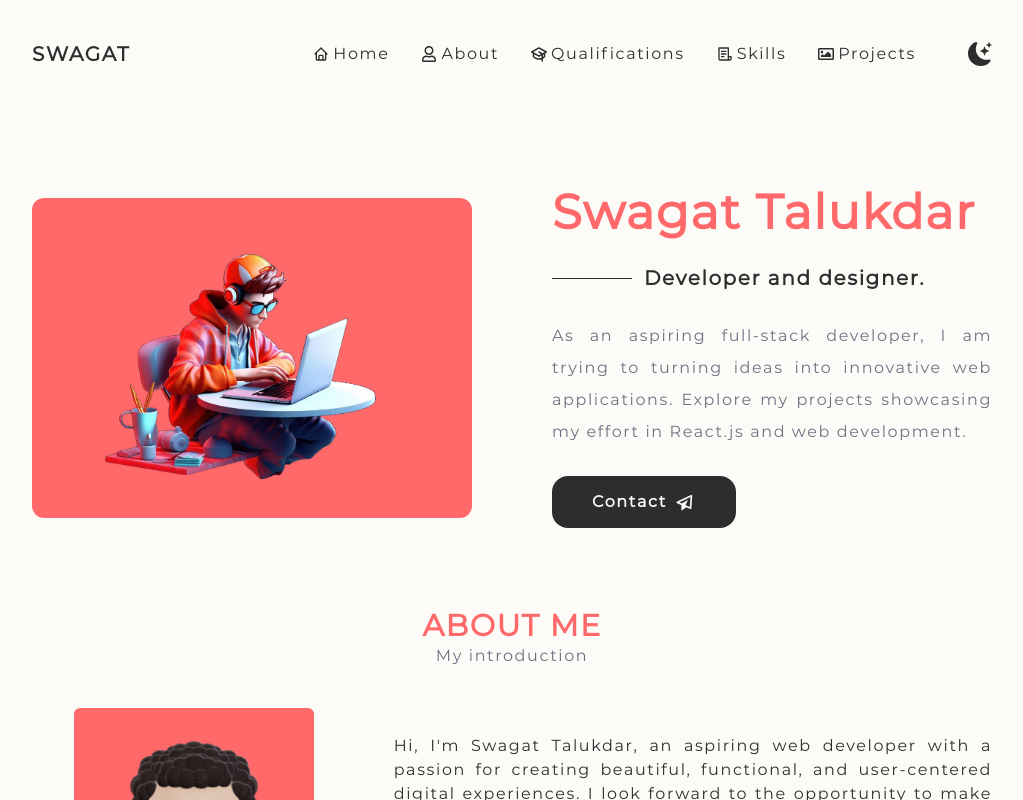
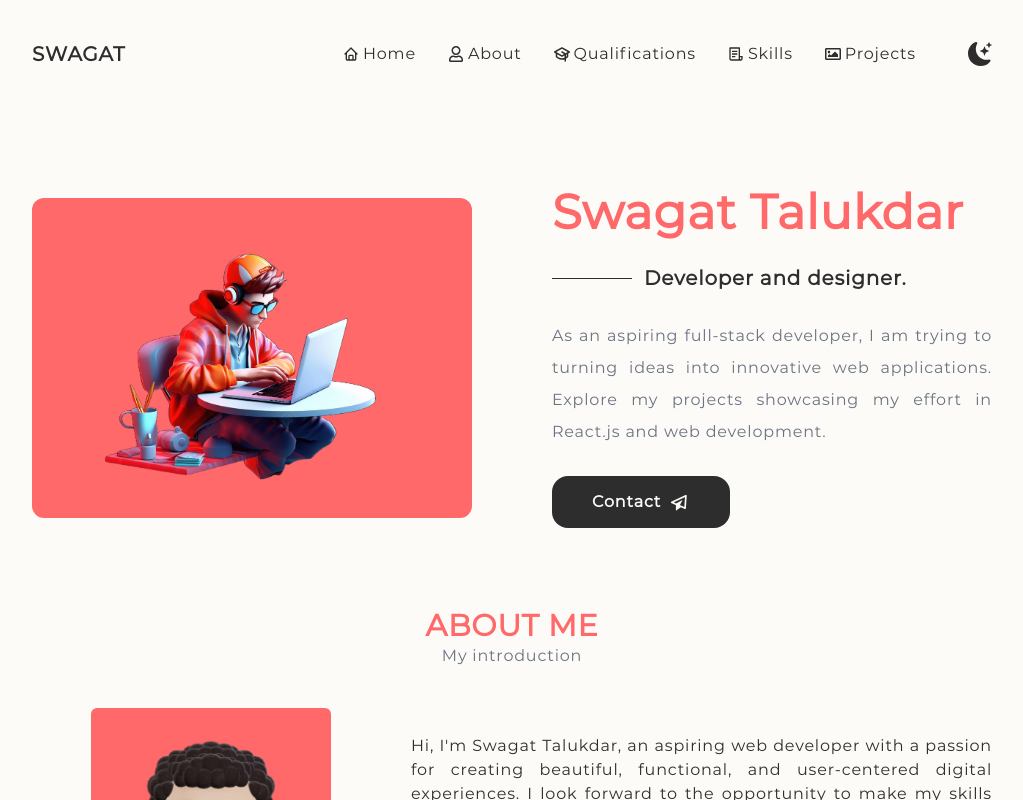
Before and after one commit to imswag99/react-real-portfolio, a React (Vite) app: page / in a window 1280 px wide. Shown: the top 800 px of the page, without its empty margins (128-1151 px from the left). Built offline with nearby package versions, Linux system fonts and the light colour scheme.

Commit message:
updated css

```diff
--- a/src/index.css
+++ b/src/index.css
@@ -11,7 +11,7 @@ html, body{
   margin: 0;
   padding: 0;
   font-family: Montserrat;
-  letter-spacing: 0.1rem;
+  letter-spacing: 0.05rem;
 }
 
 a{
```
